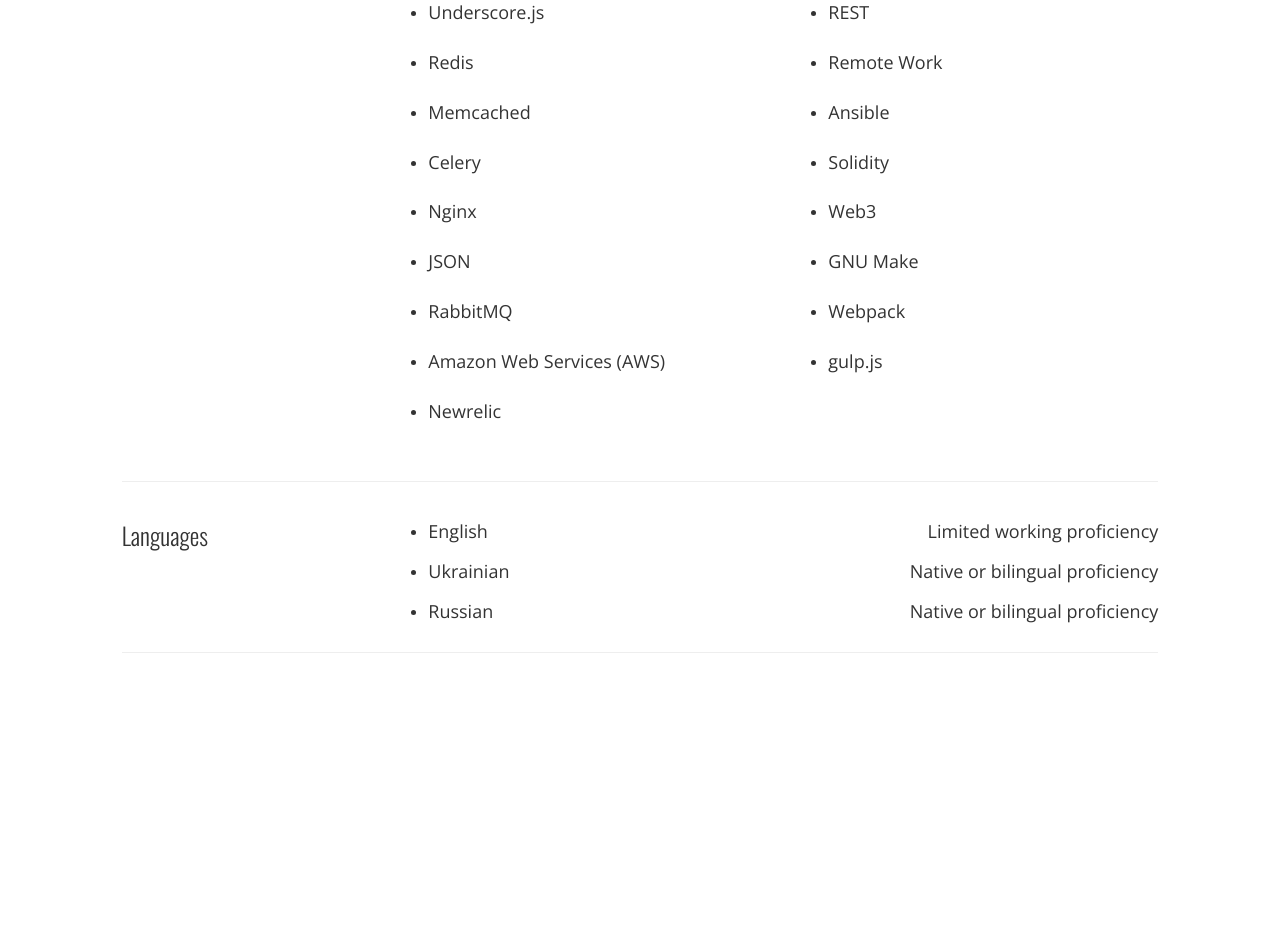
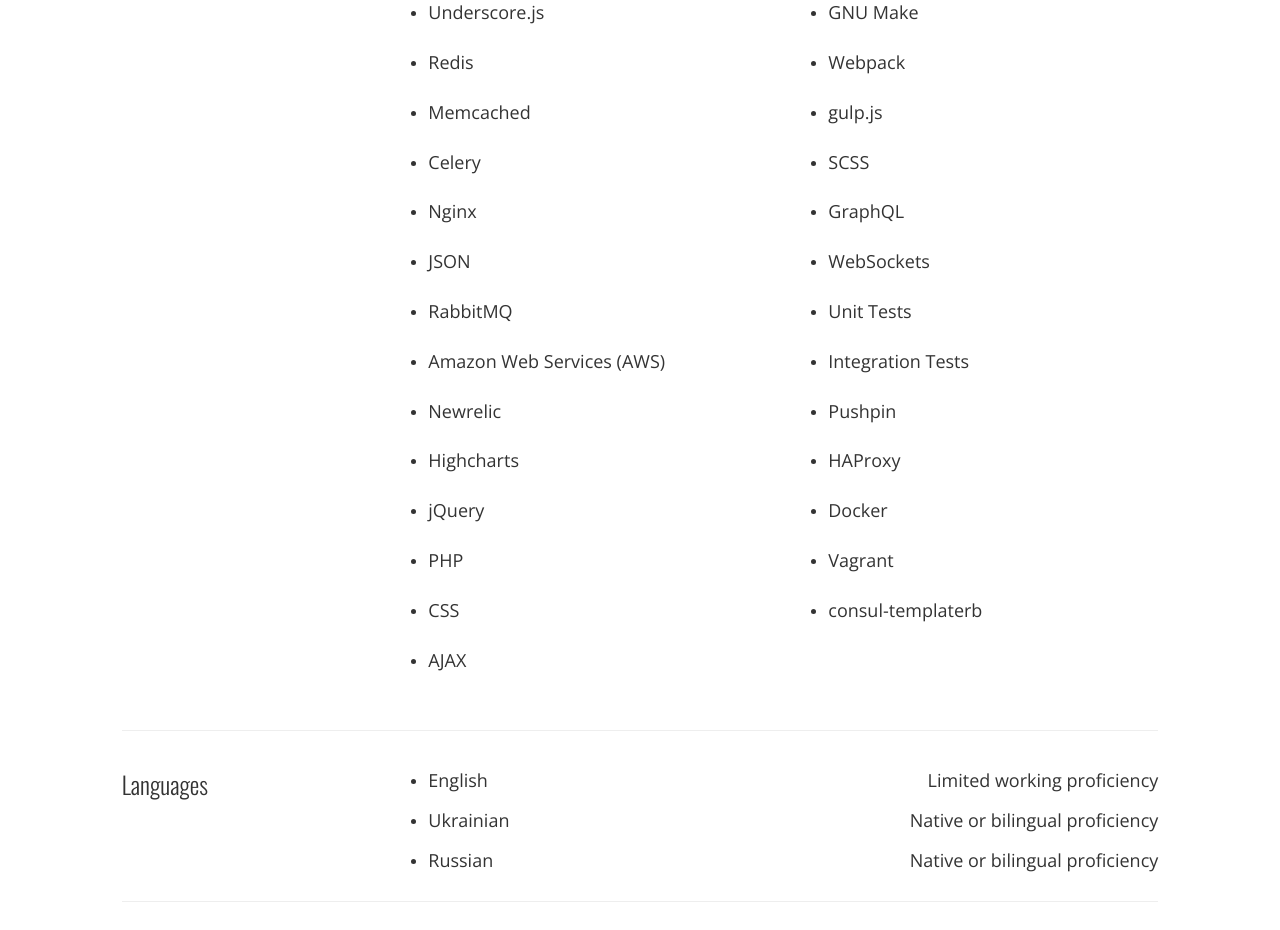
Before and after one commit to vint21h/vint21h.github.io, a plain HTML site: page index.html in a window 1280 px wide. Shown: the part 3833-4763 px from the top of the page. Before the commit the page ends 4526 px from the top, so only its background shows below. Drawn offline with nearby package versions, Linux system fonts and the light colour scheme.

Commit message:
Update skills

```diff
--- a/index.html
+++ b/index.html
@@ -659,6 +659,76 @@
                                         </li>
                                     </ul>
                                 </div>
+                                <div class="col-sm-12">
+                                    <ul>
+                                        <li>
+                                            <h4>SCSS</h4>
+                                        </li>
+                                    </ul>
+                                </div>
+                                <div class="col-sm-12">
+                                    <ul>
+                                        <li>
+                                            <h4>GraphQL</h4>
+                                        </li>
+                                    </ul>
+                                </div>
+                                <div class="col-sm-12">
+                                    <ul>
+                                        <li>
+                                            <h4>WebSockets</h4>
+                                        </li>
+                                    </ul>
+                                </div>
+                                <div class="col-sm-12">
+                                    <ul>
+                                        <li>
+                                            <h4>Unit Tests</h4>
+                                        </li>
+                                    </ul>
+                                </div>
+                                <div class="col-sm-12">
+                                    <ul>
+                                        <li>
+                                            <h4>Integration Tests</h4>
+                                        </li>
+                                    </ul>
+                                </div>
+                                <div class="col-sm-12">
+                                    <ul>
+                                        <li>
+                                            <h4>Pushpin</h4>
+                                        </li>
+                                    </ul>
+                                </div>
+                                <div class="col-sm-12">
+                                    <ul>
+                                        <li>
+                                            <h4>HAProxy</h4>
+                                        </li>
+                                    </ul>
+                                </div>
+                                <div class="col-sm-12">
+                                    <ul>
+                                        <li>
+                                            <h4>Docker</h4>
+                                        </li>
+                                    </ul>
+                                </div>
+                                <div class="col-sm-12">
+                                    <ul>
+                                        <li>
+                                            <h4>Vagrant</h4>
+                                        </li>
+                                    </ul>
+                                </div>
+                                <div class="col-sm-12">
+                                    <ul>
+                                        <li>
+                                            <h4>consul-templaterb</h4>
+                                        </li>
+                                    </ul>
+                                </div>
                             </div>
                         </div>
                     </section>
```
Also changed, not shown: resume.json (+30 -0 lines), 1 other file.
